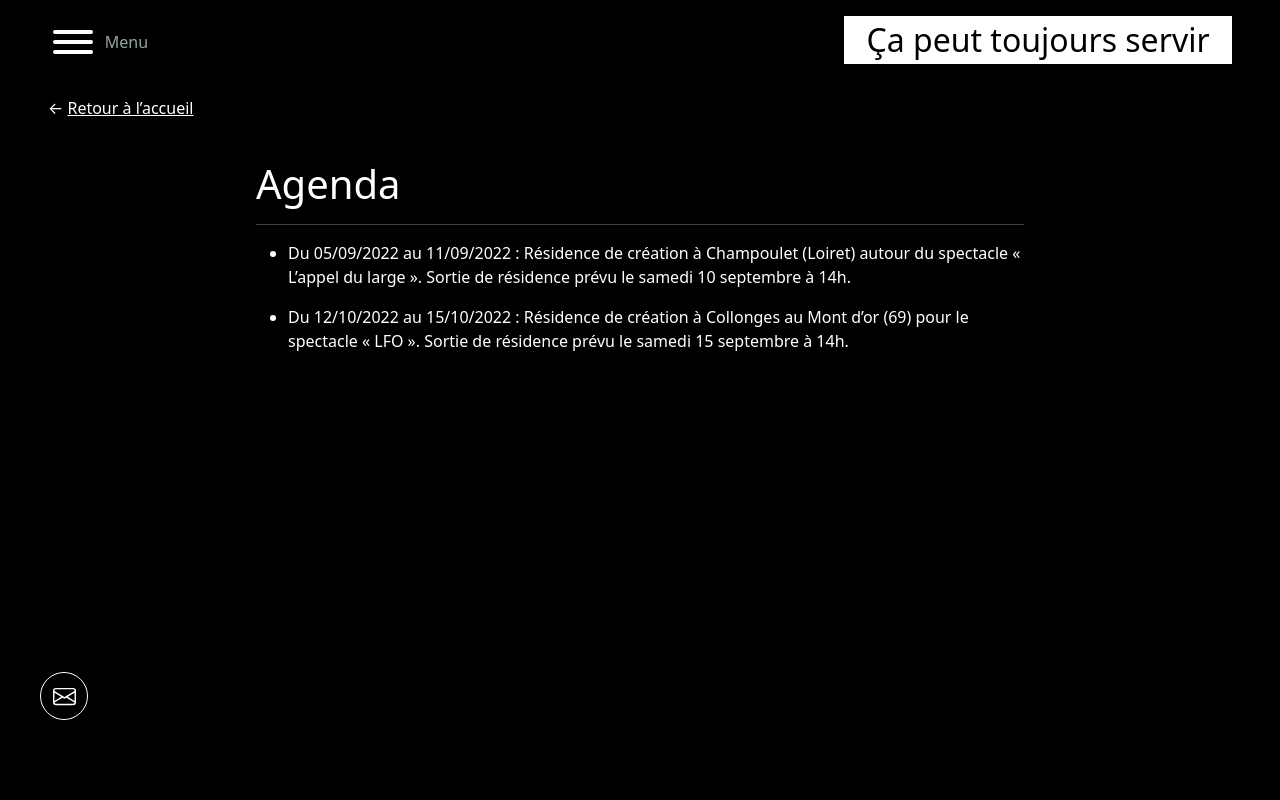
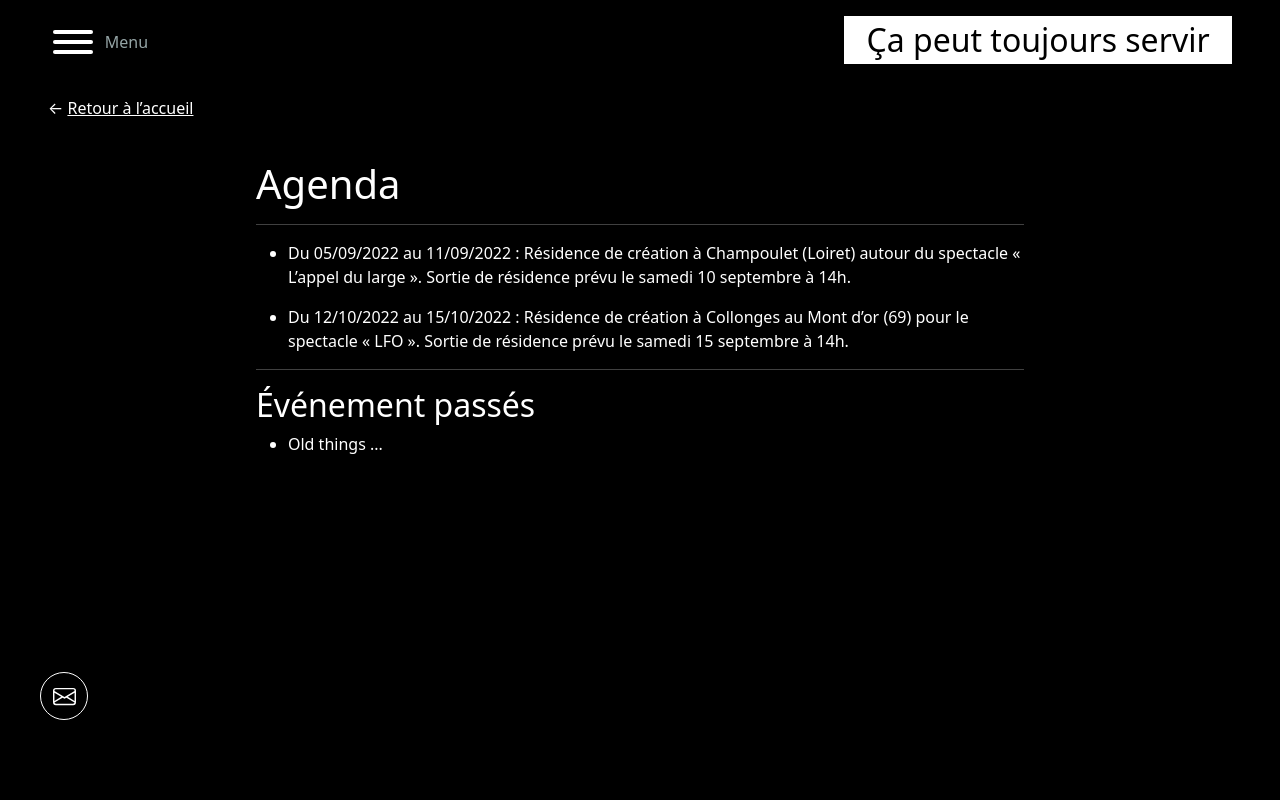
Before and after one commit to TomDep/ca-peut-toujours-servir, a Next.js app: page /agenda in a window 1280 px wide. Shown: the top 800 px of the page. Built offline with nearby package versions, Linux system fonts and the light colour scheme.

Commit message:
Closes #9

```diff
--- a/lib/news.js
+++ b/lib/news.js
@@ -6,5 +6,5 @@ export function getNews() {
     const data = fs.readFileSync(fullpath);
     const jsonData = JSON.parse(data);
 
-    return jsonData.news;
+    return {news : jsonData.news, past : jsonData.past};
 }
--- a/news.json
+++ b/news.json
@@ -2,5 +2,9 @@
     "news": [
         "Du 05/09/2022 au 11/09/2022 : Résidence de création à Champoulet (Loiret) autour du spectacle « L’appel du large ». Sortie de résidence prévu le samedi 10 septembre à 14h.",
         "Du 12/10/2022 au 15/10/2022 : Résidence de création à Collonges au Mont d’or (69) pour le spectacle « LFO ». Sortie de résidence prévu le samedi 15 septembre à 14h."
+    ],
+
+    "past": [
+        "Old things ..."
     ]
 }
--- a/pages/agenda.js
+++ b/pages/agenda.js
@@ -11,17 +11,20 @@ import styles from "@/styles/agenda.module.scss";
 export async function getStaticProps({ params }) {
 
     const projects = getProjectsProperties();
-    const news = getNews();
+    const data = getNews();
+    const news = data.news;
+    const past = data.past;
 
     return {
         props: {
             projects,
-            news
+            news,
+            past
         }
     };
 }
 
-export default function Agenda({ projects, news }) {
+export default function Agenda({ projects, news, past }) {
     return (
         <>
             <CustomHead title={"Agenda"}></CustomHead>
@@ -33,8 +36,16 @@ export default function Agenda({ projects, news }) {
                 <hr />
 
                 <ul className={styles.list}>
-                {news.map((item, index) => <li key={index}>{item}</li>)}
+                {news?.map((item, index) => <li key={index}>{item}</li>)}
                 </ul>
+
+                <hr />
+
+                <h2>Événement passés</h2>
+                <ul className={styles.list}>
+                {past?.map((item, index) => <li key={index}>{item}</li>)}
+                </ul>
+
             </Layout>
 
             <Footer></Footer>
```
